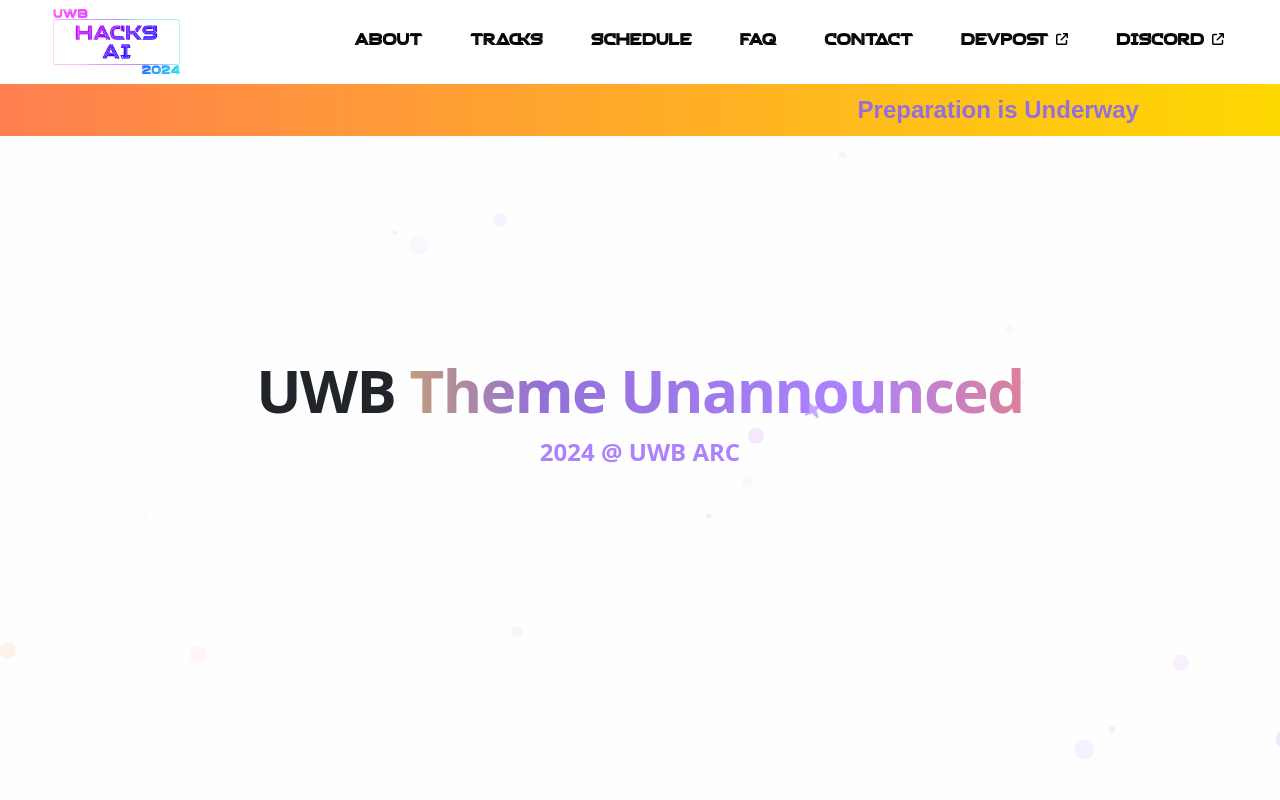
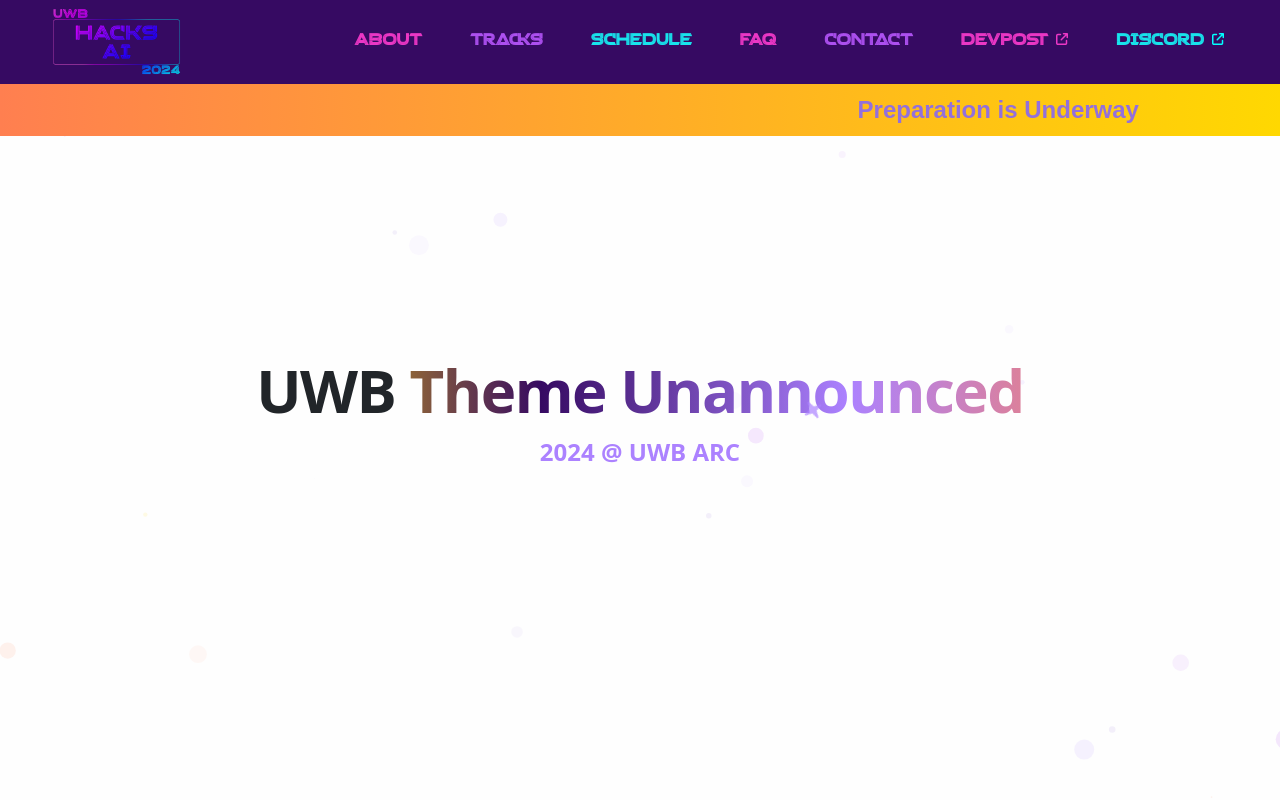
Before and after one commit to UWB-ACM/uwb-hacks24, a React (Create React App) app: page / in a window 1280 px wide. Shown: the top 800 px of the page. Built offline with nearby package versions, Linux system fonts and the light colour scheme; a web font is replaced by a local one; what tw-elements would draw is missing.

Commit message:
Header Colors updated

```diff
--- a/src/Home/Header.js
+++ b/src/Home/Header.js
@@ -70,7 +70,7 @@ export default function Header() {
     }
 
     return (
-        <header className={`bg-white`}>
+        <header className={`bg-purple`}>
             <nav className="mx-auto flex max-w-7xl items-center justify-between  lg:px-8 h-[84px]" aria-label="Global">
                 <div className="flex lg:flex-1 h-full items-center"> {/* Use items-center to vertically center your image */}
                     <img className="h-16 md:h-28" src={uwbHacksLogo} alt="UWB Hacks Logo" />
@@ -87,56 +87,60 @@ export default function Header() {
                 </div>
 
                 <Popover.Group className="hidden lg:flex h-full items-center justify-between">
-                    {/* <Link to="aboutSection"
-                        smooth={'easeInOutQuint'}
-                        duration={200}
-                        offset={0}
-                        className="text-1xl px-4 font-semibold leading-6 cursor-pointer items-center bg-opacity-10  hover:bg-light-purple h-full transition duration-500">
-                        <div className="text-black h-full mt-4 flex flex-row items-center pb-[54px] ">About</div>
-                    </Link> */}
                     <Link to="aboutSection"
                         smooth={'easeInOutQuint'}
                         duration={200}
                         offset={0}
                         className="font-stacker text-1xl px-4 font-semibold leading-6 cursor-pointer items-center bg-opacity-10 hover:bg-light-purple h-full transition duration-500">
-                        <div className="text-black h-full mt-4 flex flex-row items-center pb-[54px] ">About</div>
+                        <div className="text-pink h-full mt-4 flex flex-row items-center pb-[54px] ">About</div>
                     </Link>
                     <Link to="trackSection"
                         smooth={'easeInOutQuint'}
                         duration={200}
                         offset={-10}
                         className="font-stacker text-1xl px-4 font-semibold leading-6 cursor-pointer items-center bg-opacity-10 hover:bg-light-purple h-full transition duration-500">
-                        <div className="text-black h-full mt-4 flex flex-row items-center pb-[54px]">Tracks</div>
+                        <div className="text-purp2 h-full mt-4 flex flex-row items-center pb-[54px]">Tracks</div>
                     </Link>
                     <Link to="schedule"
                         smooth={'easeInOutQuint'}
                         duration={200}
                         offset={0}
                         className="font-stacker text-1xl px-4 font-semibold leading-6 cursor-pointer items-center bg-opacity-10 hover:bg-light-purple h-full transition duration-500">
-                        <div className="text-black h-full mt-4 flex flex-row items-center pb-[54px]">Schedule</div>
+                        <div className="text-cyan h-full mt-4 flex flex-row items-center pb-[54px]">Schedule</div>
                     </Link>
                     <Link to="faqSection"
                         smooth={'easeInOutQuint'}
                         duration={200}
                         offset={-10}
                         className="font-stacker text-1xl px-4 font-semibold leading-6 cursor-pointer items-center bg-opacity-10 hover:bg-light-purple h-full transition duration-500">
-                        <div className="text-black h-full mt-4 flex flex-row items-center pb-[54px]">FAQ</div>
+                        <div className="text-pink h-full mt-4 flex flex-row items-center pb-[54px]">FAQ</div>
                     </Link>
                     <NavLink to="/uwb-hacks23/Contact" className="text-1xl px-4 font-semibold leading-6 cursor-pointer items-center bg-opacity-10 hover:bg-light-purple h-full transition duration-500">
-                        <div className="font-stacker text-black h-full mt-4 flex flex-row items-center pb-[54px]">Contact</div>
+                        <div className="font-stacker text-purp2 h-full mt-4 flex flex-row items-center pb-[54px]">Contact</div>
                     </NavLink>
-                    {/*                     <NavLink to="/uwb-hacks23/Registration" className="text-1xl px-4 font-semibold leading-6 cursor-pointer items-center bg-opacity-10 hover:bg-light-purple h-full transition duration-500">
-                            <div className="text-black h-full mt-4">Registration</div>
-                    </NavLink>*/}
-
-                    <NavLink to="https://uwb-acm-hacks-in-person.devpost.com" className="text-1xl px-4 font-semibold leading-6 cursor-pointer items-center bg-opacity-10 hover:bg-light-purple h-full transition duration-500" target="_blank">
-
-                        <div className="font-stacker text-black h-full mt-4 flex flex-row items-center pb-[54px] ">Devpost <svg className="h-3 ml-2" xmlns="http://www.w3.org/2000/svg" viewBox="0 0 512 512"> {/*<!--! Font Awesome Pro 6.4.0 by @fontawesome - https://fontawesome.com License - https://fontawesome.com/license (Commercial License) Copyright 2023 Fonticons, Inc. -->*/}<path d="M320 0c-17.7 0-32 14.3-32 32s14.3 32 32 32h82.7L201.4 265.4c-12.5 12.5-12.5 32.8 0 45.3s32.8 12.5 45.3 0L448 109.3V192c0 17.7 14.3 32 32 32s32-14.3 32-32V32c0-17.7-14.3-32-32-32H320zM80 32C35.8 32 0 67.8 0 112V432c0 44.2 35.8 80 80 80H400c44.2 0 80-35.8 80-80V320c0-17.7-14.3-32-32-32s-32 14.3-32 32V432c0 8.8-7.2 16-16 16H80c-8.8 0-16-7.2-16-16V112c0-8.8 7.2-16 16-16H192c17.7 0 32-14.3 32-32s-14.3-32-32-32H80z" /></svg> </div>
-
-
+                    <NavLink to="https://uwb-acm-hacks-in-person.devpost.com"
+                        className="text-1xl px-4 font-semibold leading-6 cursor-pointer items-center bg-opacity-10 hover:bg-light-purple h-full transition duration-500"
+                        target="_blank">
+                        <div className="font-stacker text-pink h-full mt-4 flex flex-row items-center pb-[54px]">
+                            Devpost
+                            <svg className="h-3 ml-2" xmlns="http://www.w3.org/2000/svg" viewBox="0 0 512 512">
+                                <path
+                                    d="M320 0c-17.7 0-32 14.3-32 32s14.3 32 32 32h82.7L201.4 265.4c-12.5 12.5-12.5 32.8 0 45.3s32.8 12.5 45.3 0L448 109.3V192c0 17.7 14.3 32 32 32s32-14.3 32-32V32c0-17.7-14.3-32-32-32H320zM80 32C35.8 32 0 67.8 0 112V432c0 44.2 35.8 80 80 80H400c44.2 0 80-35.8 80-80V320c0-17.7-14.3-32-32-32s-32 14.3-32 32V432c0 8.8-7.2 16-16 16H80c-8.8 0-16-7.2-16-16V112c0-8.8 7.2-16 16-16H192c17.7 0 32-14.3 32-32s-14.3-32-32-32H80z"
+                                    fill="#eb37c5"
+                                />
+                            </svg>
+                        </div>
                     </NavLink>
                     <NavLink to="https://discord.gg/aADBZChg2s" className="text-1xl px-4 font-semibold leading-6 cursor-pointer items-center bg-opacity-10 hover:bg-light-purple h-full transition duration-500" target="_blank">
-                        <div className="font-stacker text-black h-full mt-4 flex flex-row items-center pb-[54px]">Discord <svg className="h-3 ml-2" xmlns="http://www.w3.org/2000/svg" viewBox="0 0 512 512">{/*<!--! Font Awesome Pro 6.4.0 by @fontawesome - https://fontawesome.com License - https://fontawesome.com/license (Commercial License) Copyright 2023 Fonticons, Inc. -->*/}<path d="M320 0c-17.7 0-32 14.3-32 32s14.3 32 32 32h82.7L201.4 265.4c-12.5 12.5-12.5 32.8 0 45.3s32.8 12.5 45.3 0L448 109.3V192c0 17.7 14.3 32 32 32s32-14.3 32-32V32c0-17.7-14.3-32-32-32H320zM80 32C35.8 32 0 67.8 0 112V432c0 44.2 35.8 80 80 80H400c44.2 0 80-35.8 80-80V320c0-17.7-14.3-32-32-32s-32 14.3-32 32V432c0 8.8-7.2 16-16 16H80c-8.8 0-16-7.2-16-16V112c0-8.8 7.2-16 16-16H192c17.7 0 32-14.3 32-32s-14.3-32-32-32H80z" /></svg></div>
+                        <div className="font-stacker text-cyan h-full mt-4 flex flex-row items-center pb-[54px]">
+                            Discord
+                            <svg className="h-3 ml-2" xmlns="http://www.w3.org/2000/svg" viewBox="0 0 512 512">
+                                <path
+                                    d="M320 0c-17.7 0-32 14.3-32 32s14.3 32 32 32h82.7L201.4 265.4c-12.5 12.5-12.5 32.8 0 45.3s32.8 12.5 45.3 0L448 109.3V192c0 17.7 14.3 32 32 32s32-14.3 32-32V32c0-17.7-14.3-32-32-32H320zM80 32C35.8 32 0 67.8 0 112V432c0 44.2 35.8 80 80 80H400c44.2 0 80-35.8 80-80V320c0-17.7-14.3-32-32-32s-32 14.3-32 32V432c0 8.8-7.2 16-16 16H80c-8.8 0-16-7.2-16-16V112c0-8.8 7.2-16 16-16H192c17.7 0 32-14.3 32-32s-14.3-32-32-32H80z"
+                                    fill="cyan"
+                                />
+                            </svg>
+                        </div>
                     </NavLink>
 
                 </Popover.Group>
--- a/src/Home/Home.css
+++ b/src/Home/Home.css
@@ -31,6 +31,15 @@
   --futuristic-violet: #b36fff;
   --futuristic-pink: #ff218e;
   --futuristic-bright-blue: #4d9eff;
+  --light-gray: #96a1a7;
+  --black: #000000;
+  --lighterblack: #312f2f;
+  --googray: #145db6;
+  --pink: #eb37c5;
+  --purple: #360a62;
+  --blue: #2503fb;
+  --cyan: #18e4ec;
+  --brighterpurp: #ad50f0;
 }
 
 @keyframes background-pan {
--- a/tailwind.config.js
+++ b/tailwind.config.js
@@ -21,8 +21,11 @@ module.exports = {
       'gray': '#96a1a7',
       'black': '#000000',
       'googray': '#5F6368',
-
-
+      'pink': '#eb37c5',
+      'purple': '#360a62',
+      'blue': '#145db6',
+      'cyan': '#18e4ec',
+      'purp2': '#ad50f0'
     },
     extend: {},
   },
```
